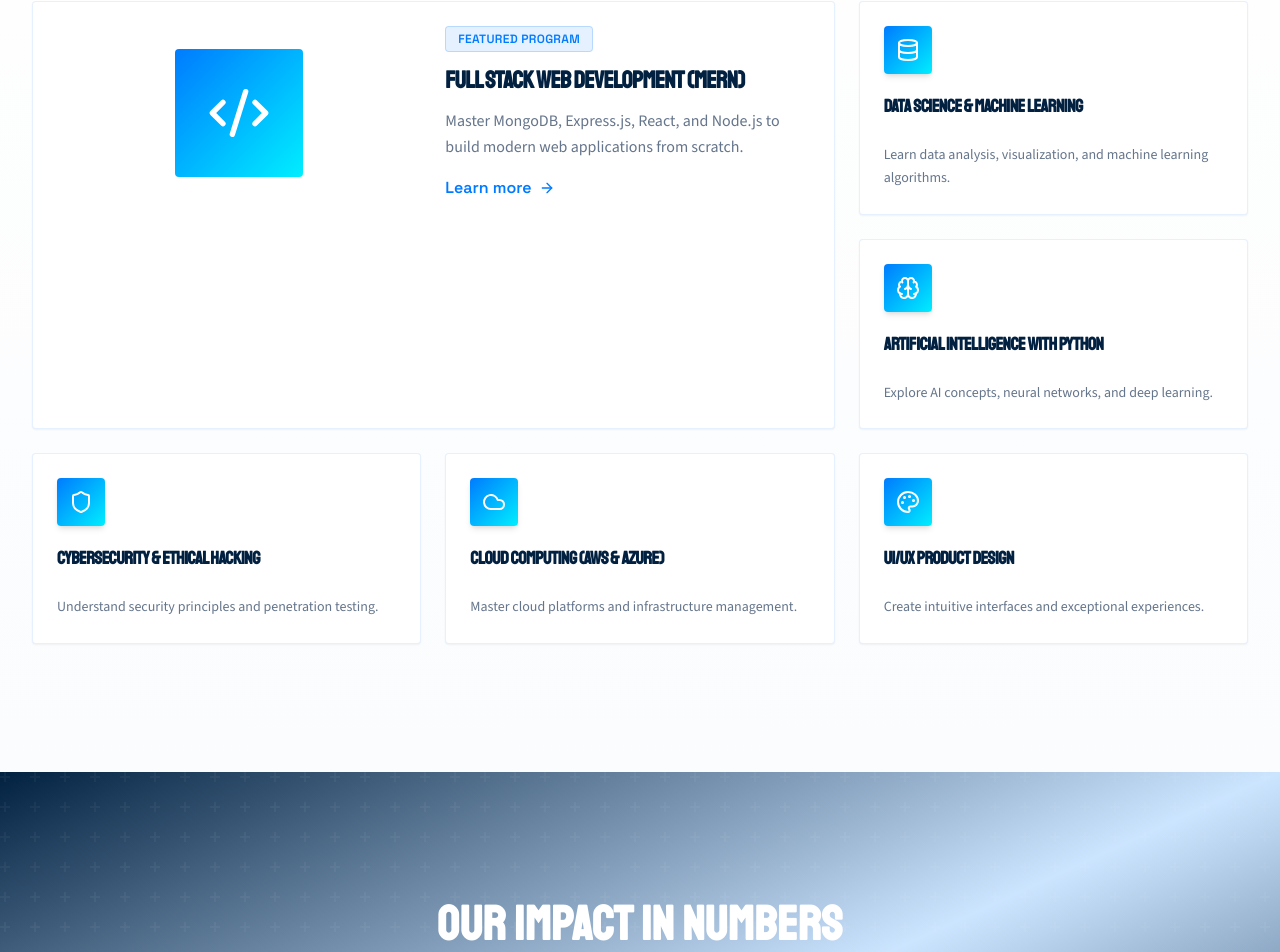
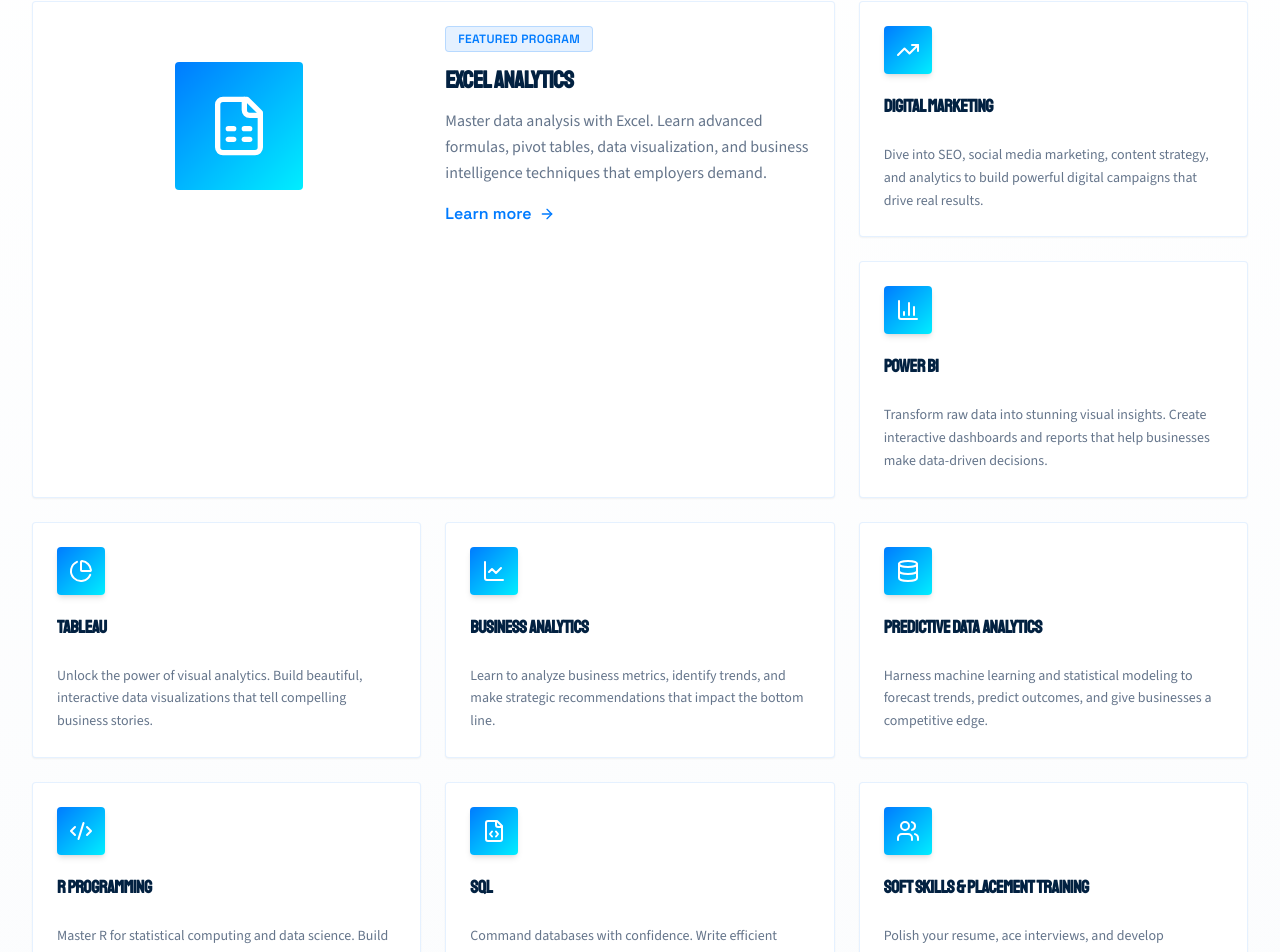
Before and after one commit to assuvar/campus-uplift, a React (Vite) app: page / in a window 1280 px wide. Shown: the part 1117-2069 px from the top of the page. Built offline with nearby package versions, Linux system fonts and the light colour scheme; the HTML template or start-up script is replaced by a standard one.

Commit message:
Refactor course descriptions

```diff
--- a/src/pages/Index.tsx
+++ b/src/pages/Index.tsx
@@ -6,19 +6,20 @@ import ProcessTimeline from "@/components/ProcessTimeline";
 import { Button } from "@/components/ui/button";
 import logo from "@/assets/logo.svg";
 import {
+  FileSpreadsheet,
+  TrendingUp,
+  BarChart3,
+  PieChart,
+  LineChart,
+  Database,
   Code2,
-  Database,
-  Brain,
-  Shield,
-  Cloud,
-  Palette,
+  FileCode,
+  Users,
   MessageCircle,
   ArrowRight,
   CheckCircle2,
   Sparkles,
-  Users,
   Award,
-  TrendingUp,
   Phone,
   Mail,
   MapPin
@@ -28,41 +29,56 @@ import heroImage from "@/assets/hero-students.jpg";
 const Index = () => {
   const programs = [
     {
-      icon: Code2,
-      title: "Full Stack Web Development (MERN)",
-      description: "Master MongoDB, Express.js, React, and Node.js to build modern web applications from scratch.",
+      icon: FileSpreadsheet,
+      title: "Excel Analytics",
+      description: "Master data analysis with Excel. Learn advanced formulas, pivot tables, data visualization, and business intelligence techniques that employers demand.",
       featured: true
     },
     {
-      icon: Database,
-      title: "Data Science & Machine Learning",
-      description: "Learn data analysis, visualization, and machine learning algorithms."
+      icon: TrendingUp,
+      title: "Digital Marketing",
+      description: "Dive into SEO, social media marketing, content strategy, and analytics to build powerful digital campaigns that drive real results."
     },
     {
-      icon: Brain,
-      title: "Artificial Intelligence with Python",
-      description: "Explore AI concepts, neural networks, and deep learning."
+      icon: BarChart3,
+      title: "Power BI",
+      description: "Transform raw data into stunning visual insights. Create interactive dashboards and reports that help businesses make data-driven decisions."
     },
     {
-      icon: Shield,
-      title: "Cybersecurity & Ethical Hacking",
-      description: "Understand security principles and penetration testing."
+      icon: PieChart,
+      title: "Tableau",
+      description: "Unlock the power of visual analytics. Build beautiful, interactive data visualizations that tell compelling business stories."
     },
     {
-      icon: Cloud,
-      title: "Cloud Computing (AWS & Azure)",
-      description: "Master cloud platforms and infrastructure management."
+      icon: LineChart,
+      title: "Business Analytics",
+      description: "Learn to analyze business metrics, identify trends, and make strategic recommendations that impact the bottom line."
     },
     {
-      icon: Palette,
-      title: "UI/UX Product Design",
-      description: "Create intuitive interfaces and exceptional experiences."
+      icon: Database,
+      title: "Predictive Data Analytics",
+      description: "Harness machine learning and statistical modeling to forecast trends, predict outcomes, and give businesses a competitive edge."
+    },
+    {
+      icon: Code2,
+      title: "R Programming",
+      description: "Master R for statistical computing and data science. Build powerful analytics solutions and create publication-ready visualizations."
+    },
+    {
+      icon: FileCode,
+      title: "SQL",
+      description: "Command databases with confidence. Write efficient queries, manage data, and extract meaningful insights from complex databases."
+    },
+    {
+      icon: Users,
+      title: "Soft Skills & Placement Training",
+      description: "Polish your resume, ace interviews, and develop communication skills that set you apart. Get job-ready with our comprehensive placement support."
     }
   ];
 
   const stats = [
-    { value: "500+", label: "Students Trained", icon: Users },
-    { value: "50+", label: "College Partners", icon: Award },
+    { value: "2000+", label: "Students Trained", icon: Users },
+    { value: "75+", label: "College Partners", icon: Award },
     { value: "95%", label: "Success Rate", icon: TrendingUp },
     { value: "100%", label: "Industry Experts", icon: Sparkles }
   ];
@@ -199,11 +215,24 @@ const Index = () => {
 
           {/* Second Row */}
           <div className="grid md:grid-cols-3 gap-6 mt-6">
-            {programs.slice(3).map((program, index) => (
+            {programs.slice(3, 6).map((program, index) => (
               <div
                 key={index}
                 className="animate-fade-in"
                 style={{ animationDelay: `${(index + 3) * 100}ms` }}
+              >
+                <ProgramCard {...program} compact />
+              </div>
+            ))}
+          </div>
+
+          {/* Third Row */}
+          <div className="grid md:grid-cols-3 gap-6 mt-6">
+            {programs.slice(6).map((program, index) => (
+              <div
+                key={index}
+                className="animate-fade-in"
+                style={{ animationDelay: `${(index + 6) * 100}ms` }}
               >
                 <ProgramCard {...program} compact />
               </div>
```
